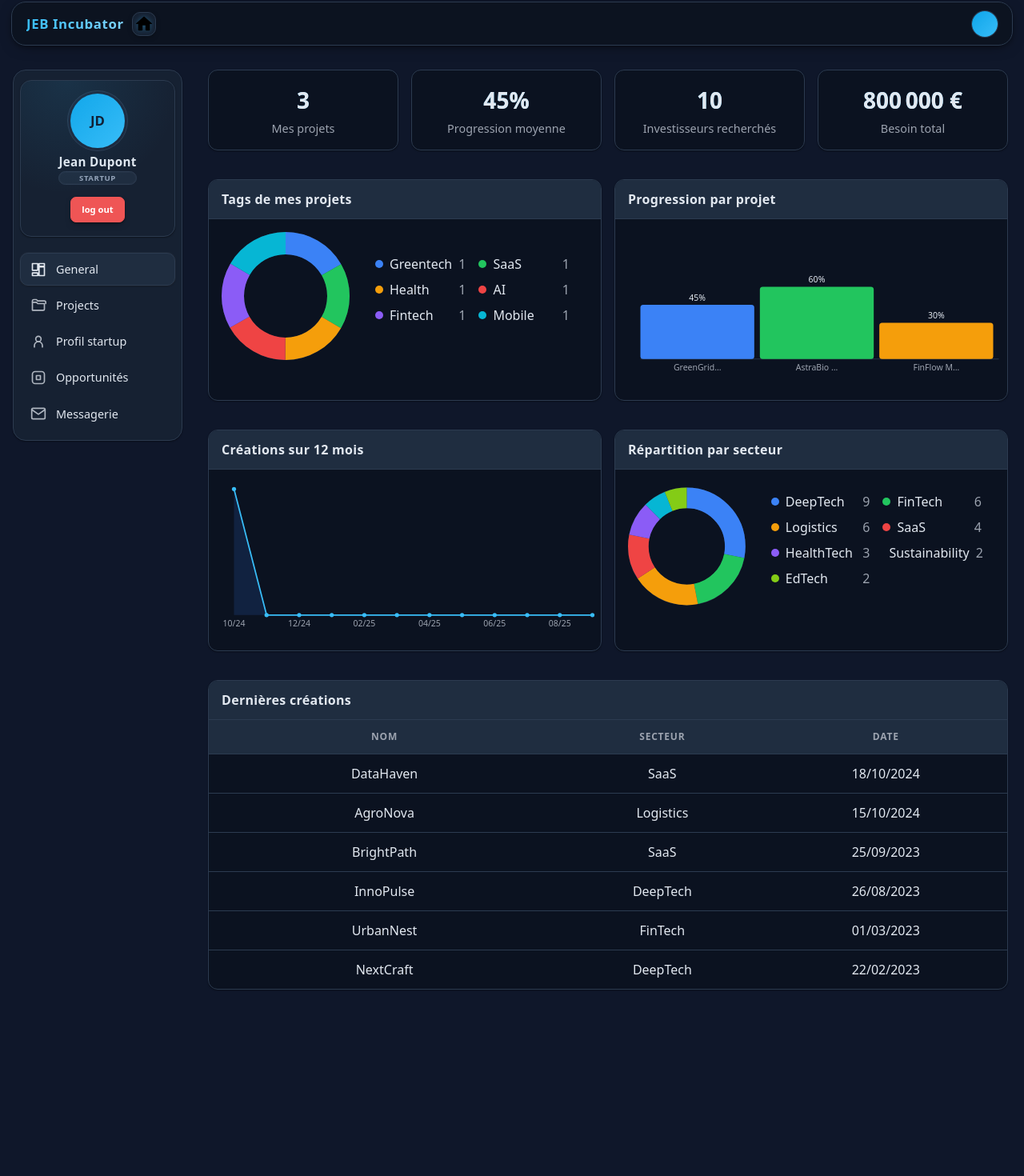
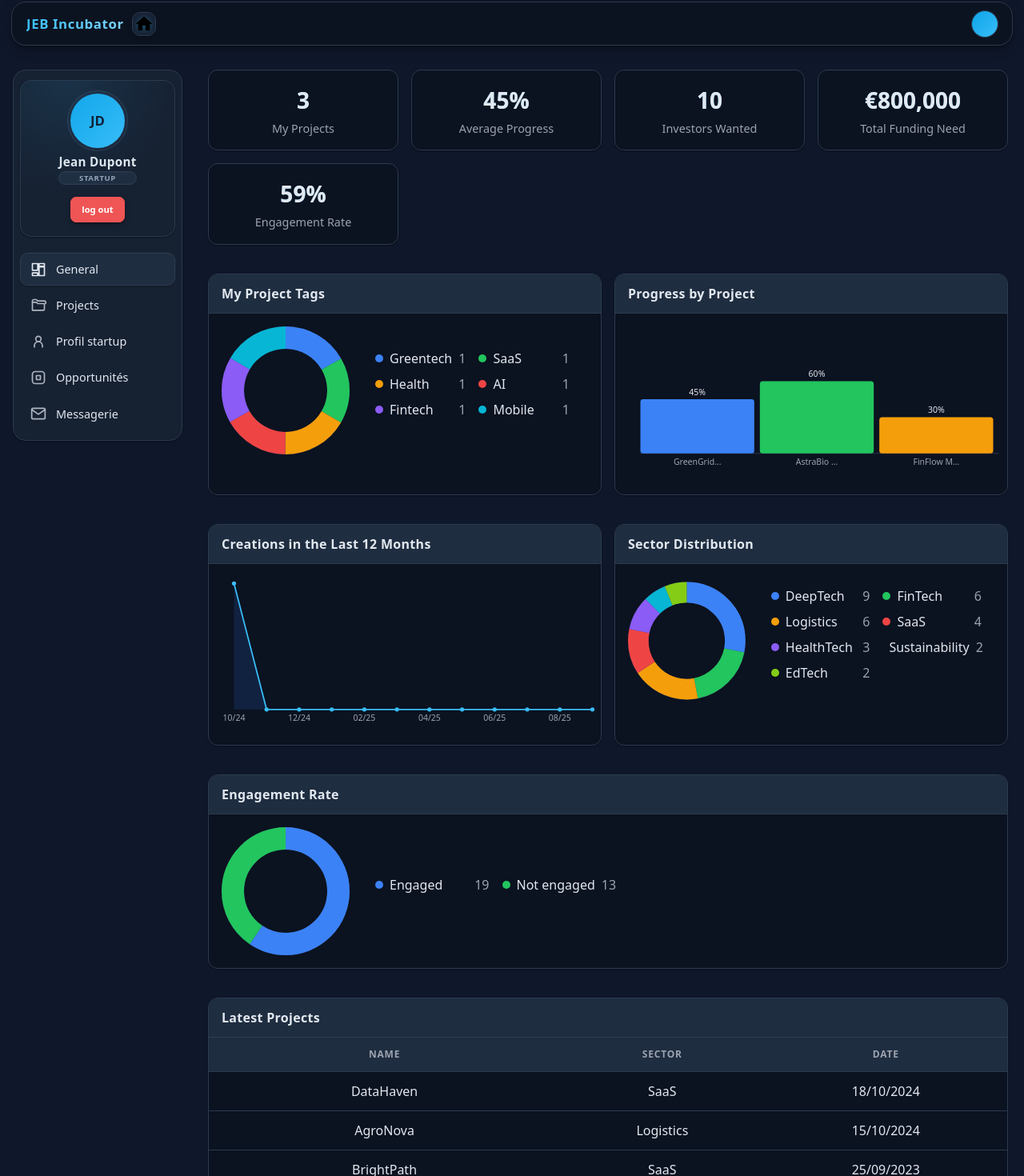
Before and after one commit to Aincrad-Flux/NextRise, a React (Vite) app in the folder frontend/: page /startup in a window 1280 px wide. Shown: the part 8-1478 px from the top of the page at 80% size. Before the commit the page ends 1277 px from the top, so only its background shows below. Built offline with nearby package versions, Linux system fonts and the light colour scheme.

Commit message:
[refactor] add engagement metrics and update Dashboard component for improved clarity and localization

```diff
--- a/frontend/src/components/Dashboard.jsx
+++ b/frontend/src/components/Dashboard.jsx
@@ -62,46 +62,62 @@ export default function Dashboard() {
     myProjects.map(p => ({ label: p.title, value: p.progress || 0 }))
   ), [myProjects])
 
+  // Engagement: consider engaged any incubator project past "Idea" maturity
+  const engagement = useMemo(() => {
+    const total = projectsData.length
+    const engaged = projectsData.filter(p => (p.maturity || '').toLowerCase() !== 'idea').length
+    const rate = Math.round((engaged / Math.max(1, total)) * 100)
+    return { total, engaged, rate }
+  }, [])
+
+  const engagementDonut = useMemo(() => (
+    withColors([
+      { label: 'Engaged', value: engagement.engaged },
+      { label: 'Not engaged', value: Math.max(0, engagement.total - engagement.engaged) },
+    ])
+  ), [engagement])
+
   return (
     <section className="dashboard">
       <div className="cards-grid">
-        <KpiCard label="Mes projets" value={kpis.total} />
-        <KpiCard label="Progression moyenne" value={`${kpis.avgProgress}%`} />
-        <KpiCard label="Investisseurs recherchés" value={kpis.investors} />
-        <KpiCard label="Besoin total" value={formatCurrency(kpis.need)} />
+        <KpiCard label="My Projects" value={kpis.total} />
+        <KpiCard label="Average Progress" value={`${kpis.avgProgress}%`} />
+        <KpiCard label="Investors Wanted" value={kpis.investors} />
+        <KpiCard label="Total Funding Need" value={formatCurrency(kpis.need)} />
+        <KpiCard label="Engagement Rate" value={`${engagement.rate}%`} />
       </div>
 
       <div className="grid-2">
         <div className="panel">
-          <div className="panel-header"><h2>Tags de mes projets</h2></div>
+          <div className="panel-header"><h2>My Project Tags</h2></div>
           {tagBreakdown.length ? (
             <div className="chart-row">
               <DonutMulti data={withColors(tagBreakdown)} />
               <Legend items={withColors(tagBreakdown)} />
             </div>
           ) : (
-            <EmptyState text="Aucun tag" />
+            <EmptyState text="No tags" />
           )}
         </div>
 
         <div className="panel">
-          <div className="panel-header"><h2>Progression par projet</h2></div>
+          <div className="panel-header"><h2>Progress by Project</h2></div>
           {myProgressBars.length ? (
             <BarChartMini data={withColors(myProgressBars)} max={100} unit="%" />
           ) : (
-            <EmptyState text="Aucun projet" />
+            <EmptyState text="No projects" />
           )}
         </div>
       </div>
 
       <div className="grid-2">
         <div className="panel">
-          <div className="panel-header"><h2>Créations sur 12 mois</h2></div>
+          <div className="panel-header"><h2>Creations in the Last 12 Months</h2></div>
           <LineChartMini data={withColors(monthlySeries)} />
         </div>
 
         <div className="panel">
-          <div className="panel-header"><h2>Répartition par secteur</h2></div>
+          <div className="panel-header"><h2>Sector Distribution</h2></div>
           <div className="chart-row">
             <DonutMulti data={withColors(sectorPie)} />
             <Legend items={withColors(sectorPie)} />
@@ -110,11 +126,19 @@ export default function Dashboard() {
       </div>
 
       <div className="panel">
-        <div className="panel-header"><h2>Dernières créations</h2></div>
+        <div className="panel-header"><h2>Engagement Rate</h2></div>
+        <div className="chart-row">
+          <DonutMulti data={engagementDonut} />
+          <Legend items={engagementDonut} />
+        </div>
+      </div>
+
+      <div className="panel">
+        <div className="panel-header"><h2>Latest Projects</h2></div>
         <div className="table">
           <div className="table-row table-head">
-            <div>Nom</div>
-            <div>Secteur</div>
+            <div>Name</div>
+            <div>Sector</div>
             <div>Date</div>
           </div>
           {latest.map(r => (
@@ -256,5 +280,5 @@ function withColors(arr) {
 
 function truncate(s, n) { return s.length > n ? s.slice(0, n - 1) + '…' : s }
 function shortMonth(key) { const [y, m] = key.split('-'); return `${m}/${y.slice(2)}` }
-function formatCurrency(v) { return new Intl.NumberFormat('fr-FR', { style: 'currency', currency: 'EUR', maximumFractionDigits: 0 }).format(v || 0) }
-function formatDate(d) { return new Intl.DateTimeFormat('fr-FR').format(d) }
+function formatCurrency(v) { return new Intl.NumberFormat('en-GB', { style: 'currency', currency: 'EUR', maximumFractionDigits: 0 }).format(v || 0) }
+function formatDate(d) { return new Intl.DateTimeFormat('en-GB').format(d) }
```
